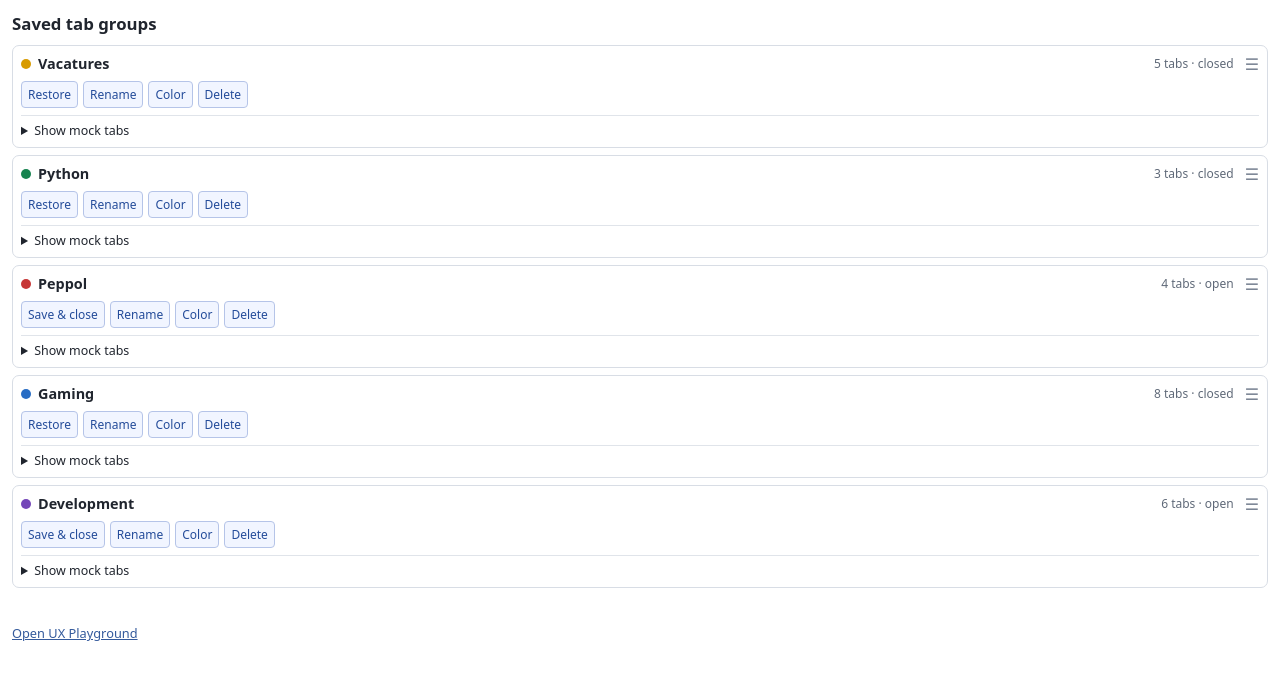
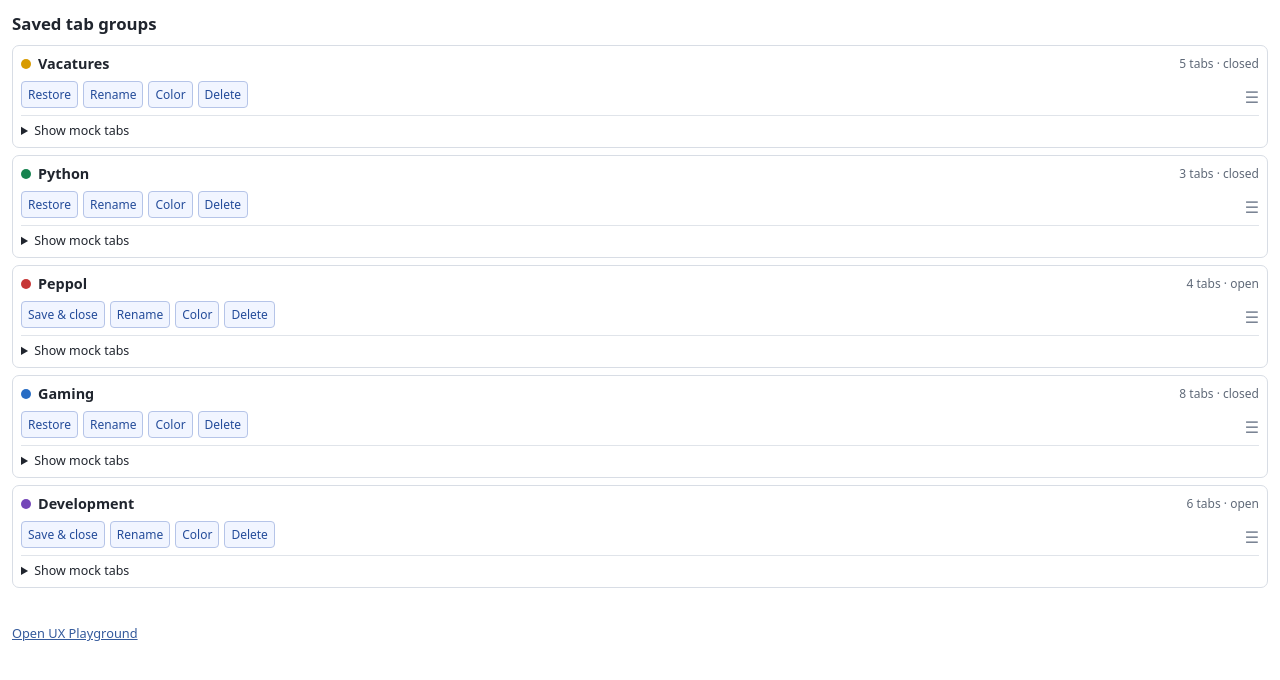
Before and after one commit to daniele-f/saved-tabs-extension, a website with bundled scripts: page popup/popup.html in a window 1280 px wide. Built offline with nearby package versions, Linux system fonts and the light colour scheme; some packages are replaced by stand-ins of ours.

Commit message:
style: center group drag handle

```diff
--- a/shared/ui.css
+++ b/shared/ui.css
@@ -4,9 +4,9 @@ main { padding: 12px; }
 h1 { font-size: 1.05rem; margin: 0 0 10px; } .subtle { color: light-dark(#5f6978, #bac3d0); font-size: .83rem; }
 button, select, input { font: inherit; } button { cursor: pointer; } .toolbar { display:flex; gap:8px; align-items:center; margin-bottom:10px; }
 .toolbar select, .toolbar input { flex:1; min-width:0; padding:6px; border:1px solid light-dark(#bcc4cf, #687383); border-radius:5px; background:transparent; color:inherit; }
-.group-list { display:grid; gap:7px; } .group-card { border:1px solid light-dark(#d8dde5, #515b67); border-radius:7px; padding:8px; }
+.group-list { display:grid; gap:7px; } .group-card { position:relative; border:1px solid light-dark(#d8dde5, #515b67); border-radius:7px; padding:8px; }
 .group-summary { display:flex; align-items:center; gap:7px; } .group-summary strong { flex:1; font-size:.9rem; } .group-color { width:10px; height:10px; border-radius:50%; }
-.group-drag-handle { align-self:center; margin-left:4px; color:light-dark(#7a8494,#aeb7c4); font-size:1rem; line-height:1; cursor:grab; user-select:none; }.group-drag-handle:active { cursor:grabbing; }.group-card.is-dragging { opacity:.45; }.group-card.is-drop-target { outline:2px solid light-dark(#5b77bd,#a8c2ff); outline-offset:2px; }
+.group-drag-handle { position:absolute; right:8px; top:50%; transform:translateY(-50%); color:light-dark(#7a8494,#aeb7c4); font-size:1rem; line-height:1; cursor:grab; user-select:none; }.group-drag-handle:active { cursor:grabbing; }.group-card.is-dragging { opacity:.45; }.group-card.is-drop-target { outline:2px solid light-dark(#5b77bd,#a8c2ff); outline-offset:2px; }
 .group-meta { color:light-dark(#5f6978,#c1c8d2); font-size:.75rem; white-space:nowrap; }.group-actions { display:flex; gap:5px; flex-wrap:wrap; margin-top:8px; }
 .group-action, .link-button { border:1px solid light-dark(#b5c4e8,#6175a0); background:light-dark(#f1f5ff,#2c3b5c); color:light-dark(#244c9a,#cfdbff); border-radius:4px; padding:4px 6px; font-size:.75rem; }
 .group-details { margin-top:7px; font-size:.78rem; } .group-details ul { margin:5px 0 0; padding-left:19px; color:light-dark(#526071,#bec7d5); }.status { min-height:1.4em; margin:9px 0 0; font-size:.78rem; color:light-dark(#345a9c,#bed0ff); }.empty-state { color:light-dark(#5f6978,#bac3d0); }
```
